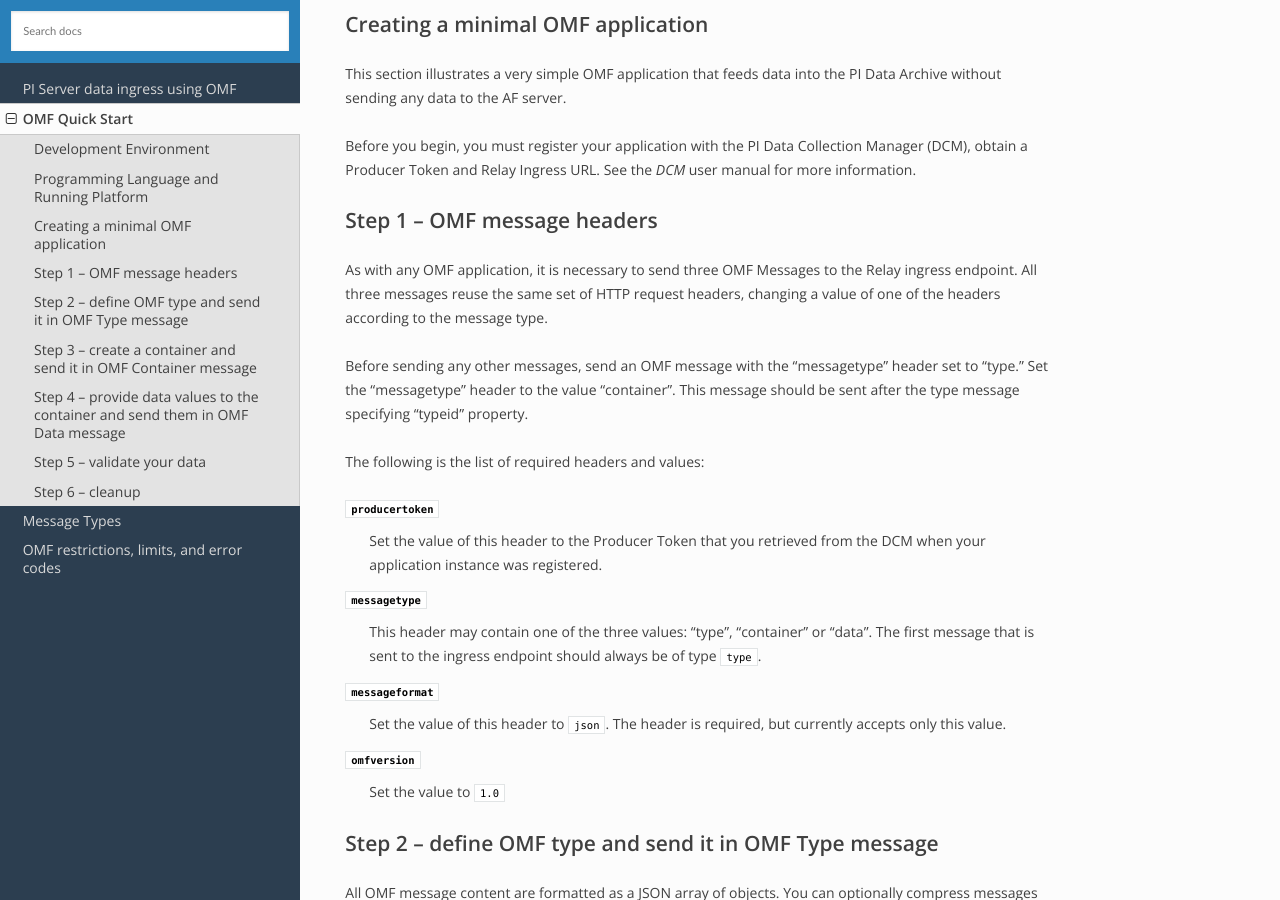
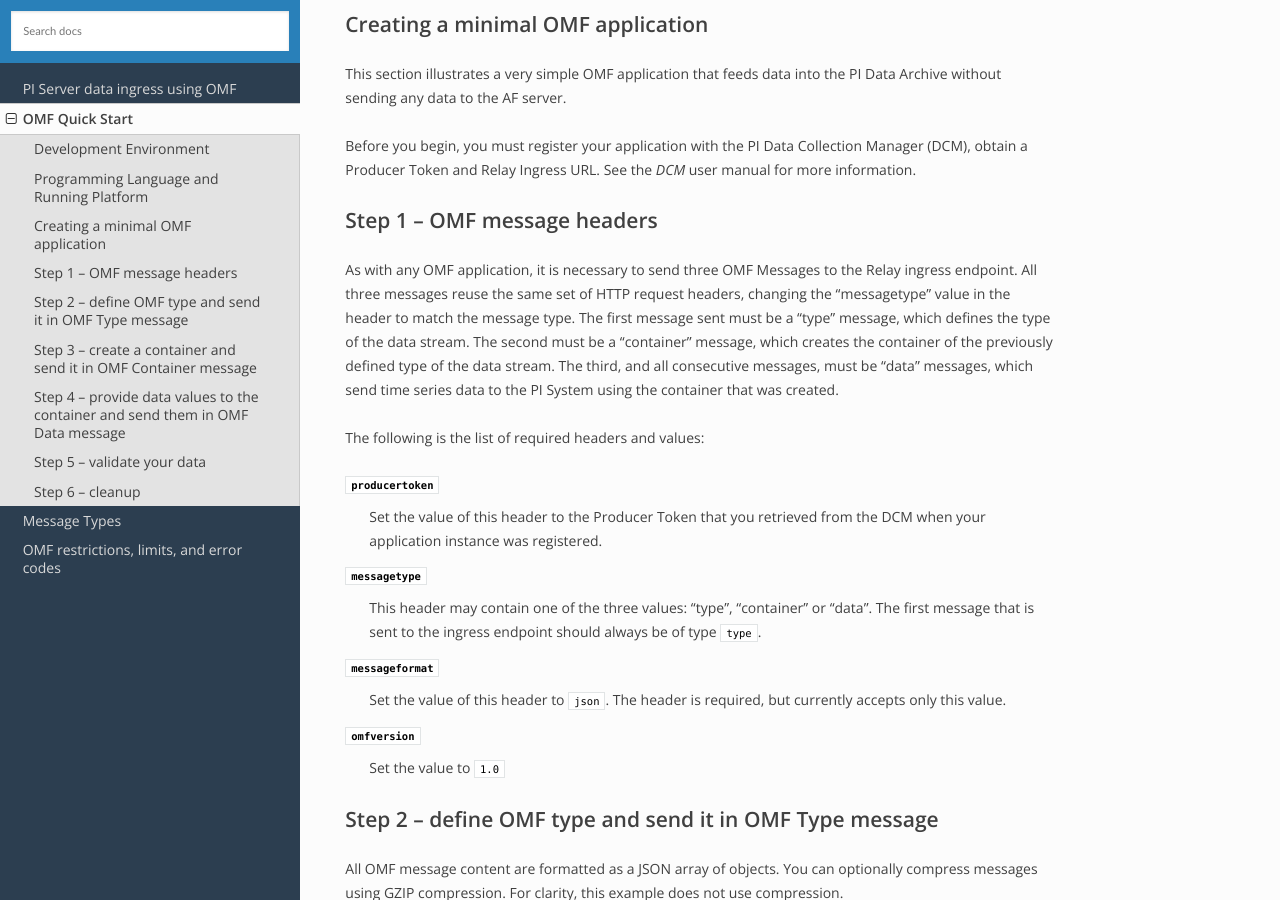
Before and after one commit to osisoft/OMF-Developer-Companion-Guide, a Sphinx documentation site: the page built from docs/OMF_Quick_Start.rst, in a window 1280 px wide and 900 px high, scrolled down 1147 px. Built offline with Sphinx 7.4.7 and the Read the Docs theme 2.0.0, drawn with Linux system fonts in a browser that asks for light colours; some of the changed text lies outside the part shown.

Commit message:
Update OMF_Quick_Start.rst

```diff
--- a/docs/OMF_Quick_Start.rst
+++ b/docs/OMF_Quick_Start.rst
@@ -62,10 +62,12 @@
 ----------------------------
 
 As with any OMF application, it is necessary to send three OMF Messages to the Relay ingress endpoint. All three messages
-reuse the same set of HTTP request headers, changing a value of one of the headers according to the message type.
+reuse the same set of HTTP request headers, changing the “messagetype” value in the header to match the message type.
+The first message sent must be a “type” message, which defines the type of the data stream. The second must be a
+“container” message, which creates the container of the previously defined type of the data stream. The third, and
+all consecutive messages, must be “data” messages, which send time series data to the PI System using the container
+that was created.
 
-Before sending any other messages, send an OMF message with the "messagetype" header set to "type." Set the "messagetype"
-header to the value "container". This message should be sent after the type message specifying "typeid" property.
 
 The following is the list of required headers and values:
 
@@ -187,7 +189,7 @@
 To validate, open PI System Management Tools, navigate to Points/Point Builder, and search for your PI point.
 The name of the PI point is as follows:
 
-``{name of OMF application that you registered with DCM.container1}``
+``{name of OMF application that you registered with DCM}.container1``
 
 Hover the mouse over the name and verify that it contains the PI point value and timestamp. For more information,
 see *PI System Management Tools user manual*.
```
